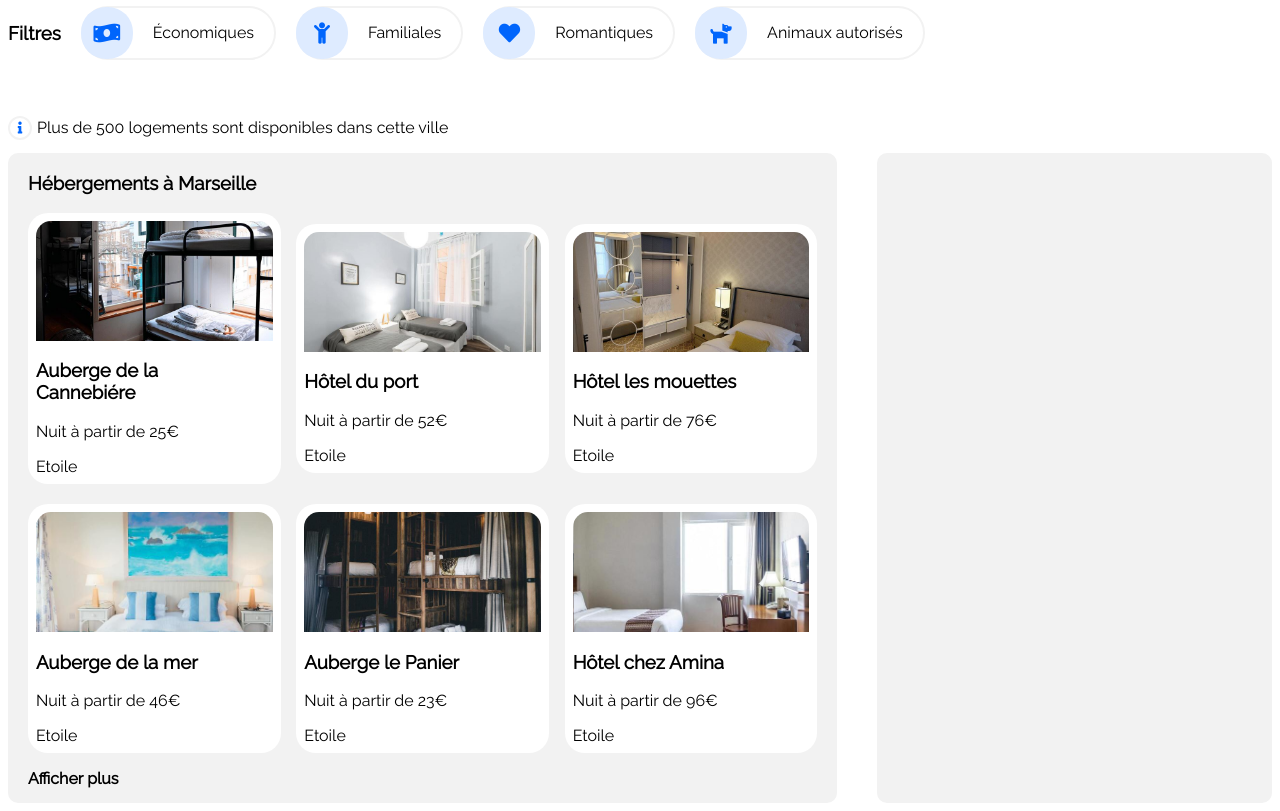
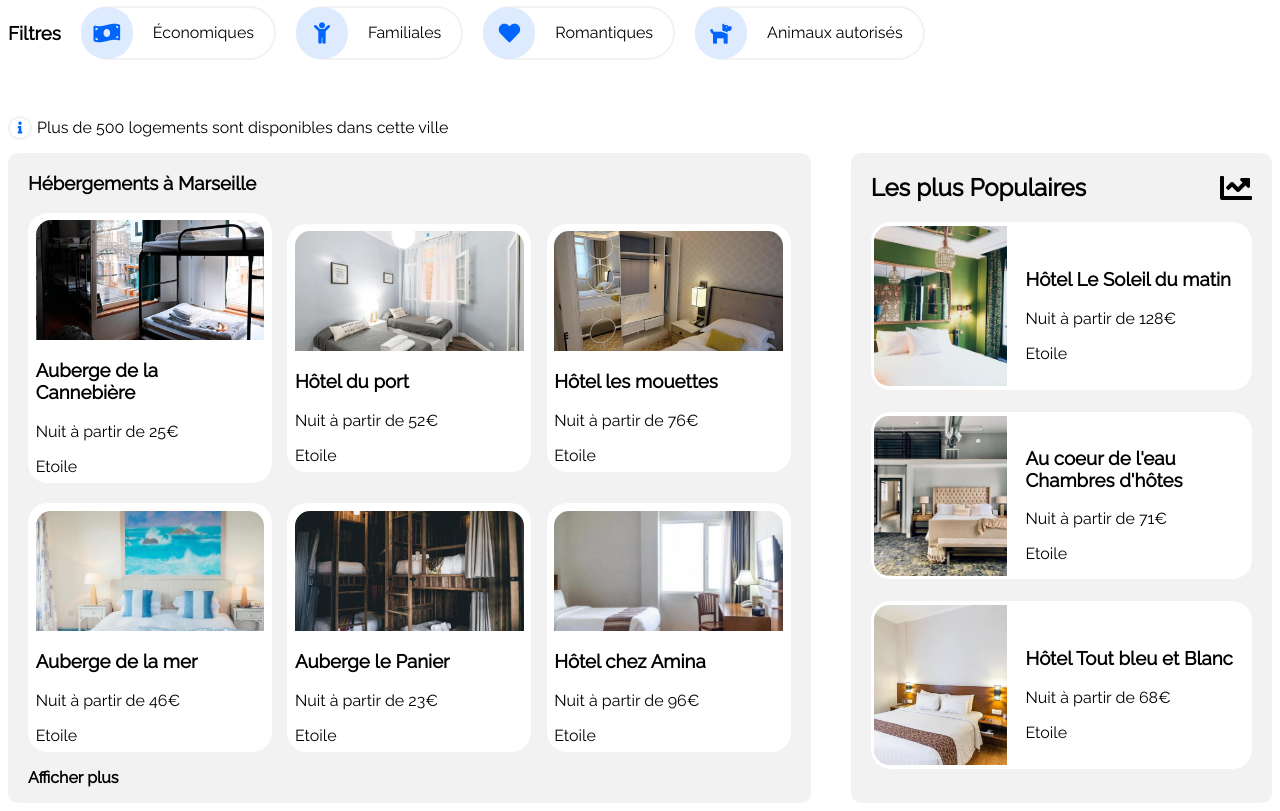
Before and after one commit to GerlandoMarsala/P2_Openclassrooms_Gerlando, a plain HTML site: page index.html in a window 1280 px wide. Shown: the part 311-1122 px from the top of the page. Drawn offline with Linux system fonts and the light colour scheme.

Commit message:
Rajout du bloc (Les plus Populaires)

```diff
--- a/index.html
+++ b/index.html
@@ -90,7 +90,7 @@
                     <div class="cubeHebergements flexColumnCentre">
                     <div class="imagesHebergements1"></div>
                     <div class="cubeDetailsHebergements">
-                        <h3>Auberge de la Cannebiére</h3>
+                        <h3>Auberge de la Cannebière</h3>
                         <p>Nuit à partir de 25€</p>
                         <div>Etoile</div>
                     </div>
@@ -144,12 +144,47 @@
     </div>
 
 
-
-
                 <div></div>
                 <p class="texteGras">Afficher plus</p>
                 </div>
-               <div class="sizePopulaires backGris"></div>
+               <div class="sizePopulaires blocPopulaires backGris">
+                   <div class="flexBetween">
+                       <h2 class="texteGras">Les plus Populaires</h2>
+                       <div><i class="fas fa-chart-line fa-2x"></i></div>
+                   </div>
+
+                   <div class="flexColumnAround ">
+
+                   <div class="blocPopulaire1et2 cubePopulaires flexCentre">
+                       <div class="ImagesPopulaires1"></div>
+                       <div class="cubeDetailsPopulaires">
+                           <h3>Hôtel Le Soleil du matin</h3>
+                           <p>Nuit à partir de 128€</p>
+                           <div>Etoile</div>
+                       </div>
+
+                   </div>
+
+                   <div class="blocPopulaire1et2 cubePopulaires flexCentre">
+                    <div class="ImagesPopulaires2"></div>
+                    <div class="cubeDetailsPopulaires">
+                        <h3>Au coeur de l'eau Chambres d'hôtes</h3>
+                        <p>Nuit à partir de 71€</p>
+                        <div>Etoile</div>
+                    </div>
+
+                </div>
+
+                <div class=" cubePopulaires flexCentre">
+                    <div class="ImagesPopulaires3"></div>
+                    <div class="cubeDetailsPopulaires">
+                        <h3>Hôtel Tout bleu et Blanc</h3>
+                        <p>Nuit à partir de 68€</p>
+                        <div>Etoile</div>
+                    </div>
+
+                </div>
+               </div>
     </section>
   </body>
 </html>
--- a/style.css
+++ b/style.css
@@ -301,3 +301,53 @@ html,body {
     height: 120px;
     border-radius: 15px 15px 0 0;
     }
+
+    /* Les plus Populaires */
+
+    .blocPopulaires {
+        padding-left: 20px;
+        padding-right: 20px;
+    }
+
+    .blocPopulaire1et2 {
+        margin-bottom: 22px;
+    }
+
+    .cubePopulaires {
+        background-color: white;
+        height: auto;
+        padding: 1% 0 1% 1%;
+        border-radius: 20px;
+    }
+
+    .cubeDetailsPopulaires {
+        width: 60%;
+        padding-left: 5%;
+    }
+
+    .ImagesPopulaires1 {
+        background-image: url("./img/hebergements/4_small/emile-guillemot-Bj_rcSC5XfE-unsplash.jpg");
+        background-size: cover;
+        background-position: center;
+        width: 35%;
+        height: 160px;
+        border-radius: 15px 0 0 15px;
+        }
+
+    .ImagesPopulaires2 {
+        background-image: url("./img/hebergements/4_small/aw-creative-VGs8z60yT2c-unsplash.jpg");
+        background-size: cover;
+        background-position: center;
+        width: 35%;
+        height: 160px;
+        border-radius: 15px 0 0 15px;
+        }
+
+    .ImagesPopulaires3 {
+        background-image: url("./img/hebergements/4_small/febrian-zakaria-sjvU0THccQA-unsplash.jpg");
+        background-size: cover;
+        background-position: center;
+        width: 35%;
+        height: 160px;
+        border-radius: 15px 0 0 15px;
+        }
```
